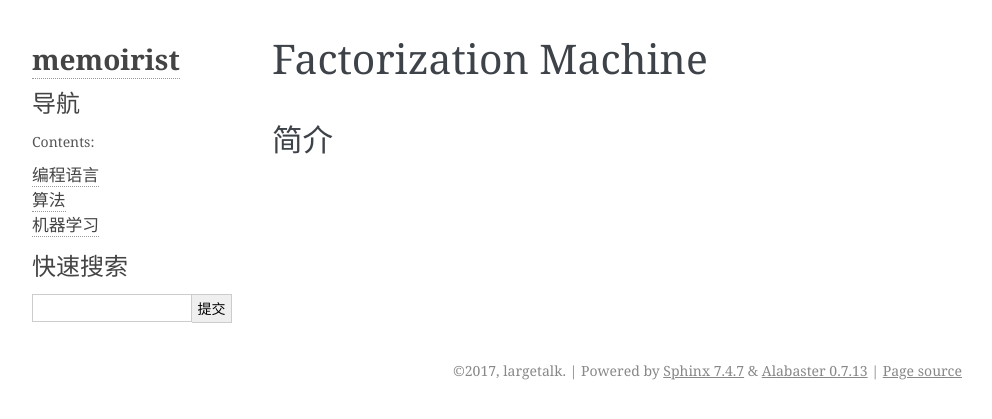
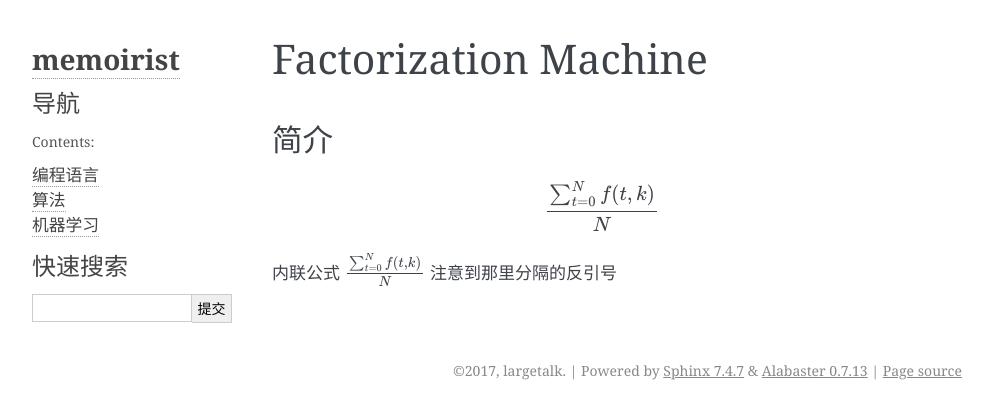
Before and after one commit to largetalk/memoirist, a Sphinx documentation site: the page built from source/ml/fm.rst, in a window 1280 px wide. Shown: the top 419 px of the page, without its empty margins (148-1140 px from the left). Built offline with Sphinx 7.4.7, drawn with Linux system fonts in a browser that asks for light colours.

Commit message:
add math

```diff
--- a/source/ml/fm.rst
+++ b/source/ml/fm.rst
@@ -5,3 +5,8 @@ Factorization Machine
 
 简介
 ================
+
+.. math::
+  \frac{ \sum_{t=0}^{N}f(t,k) }{N}
+
+内联公式 :math:`\frac{ \sum_{t=0}^{N}f(t,k) }{N}`  注意到那里分隔的反引号
--- a/source/ml/index.rst
+++ b/source/ml/index.rst
@@ -3,7 +3,7 @@
 =====================================
 
 .. toctree::
-   :maxdepth: 2
+   :maxdepth: 1
    :caption: Contents:
 
    fm
```
Also changed, not shown: 1 other file.
